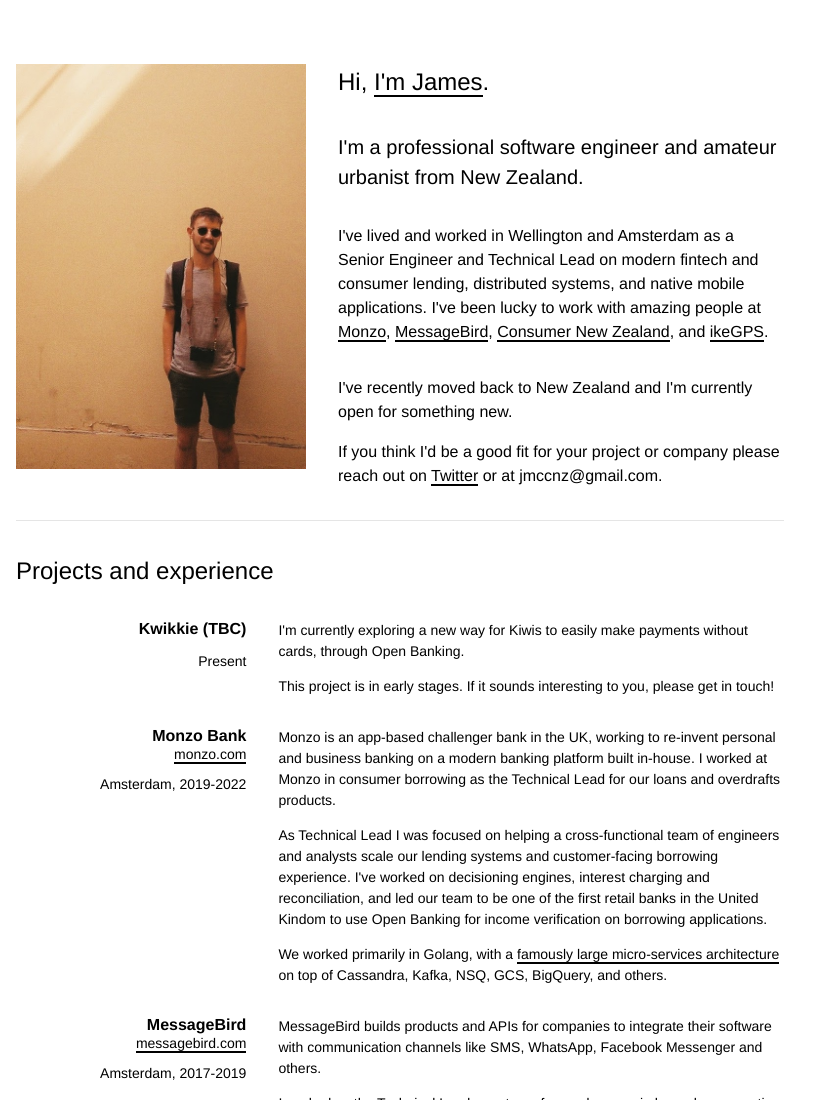
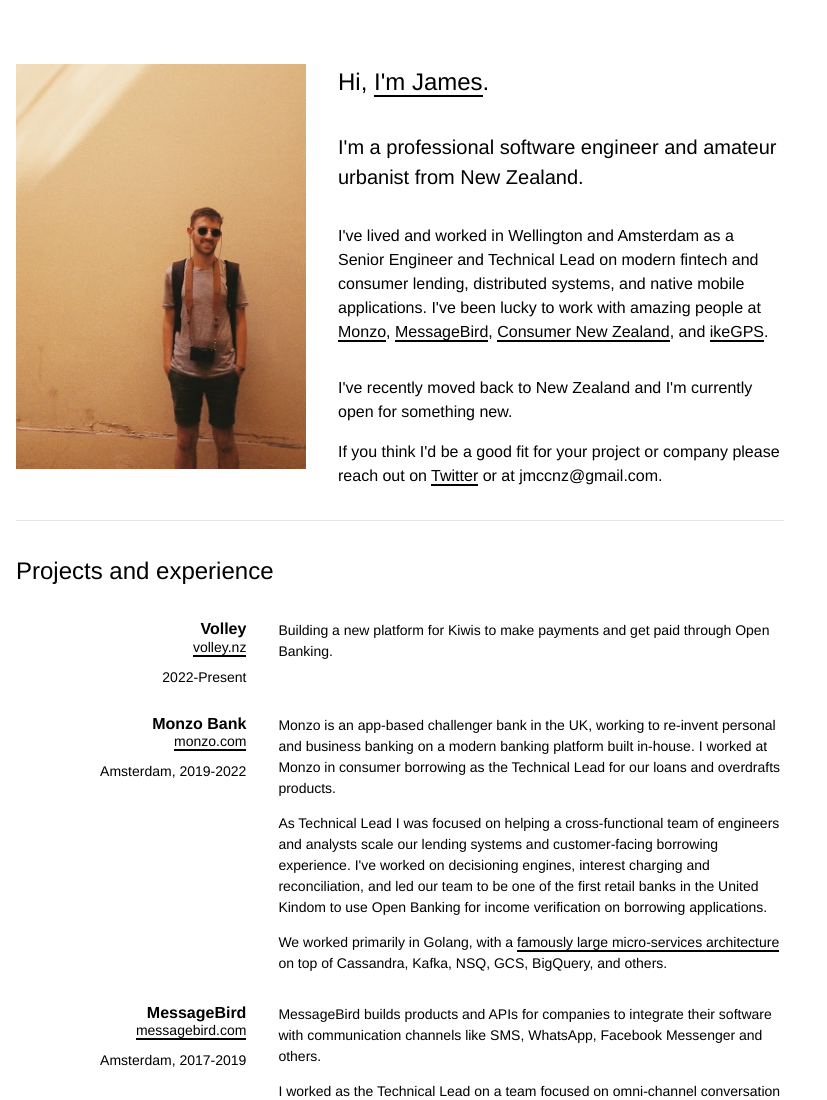
Before and after one commit to jamesmccann/jamesmccann.github.io, a plain HTML site: page index.html in a window 1280 px wide. Shown: the top 1100 px of the page, without its empty margins (0-827 px from the left). Drawn offline with nearby package versions, Linux system fonts and the light colour scheme.

Commit message:
Update to Volley

```diff
--- a/index.html
+++ b/index.html
@@ -44,15 +44,13 @@
         <ul class="list pl0">
           <li class="db flex mb3">
             <div class="tr" style="max-width:30%;flex:0 0 30%">
-              <h4 class="mv0 f5">Kwikkie (TBC)</h4>
-              <p class="f6">Present</p>
+              <h4 class="mv0 f5">Volley</h4>
+              <a class="link black bb bw1 b--black f6" href="https://volley.nz">volley.nz</a>
+              <p class="f6">2022-Present</p>
             </div>
             <div class="ml4 f6 lh-copy flex-auto">
               <p class="mt0">
-                I'm currently exploring a new way for Kiwis to easily make payments without cards, through Open Banking.
-              </p>
-              <p>
-                This project is in early stages. If it sounds interesting to you, please get in touch!
+                Building a new platform for Kiwis to make payments and get paid through Open Banking.
               </p>
             </div>
           </li>
```
